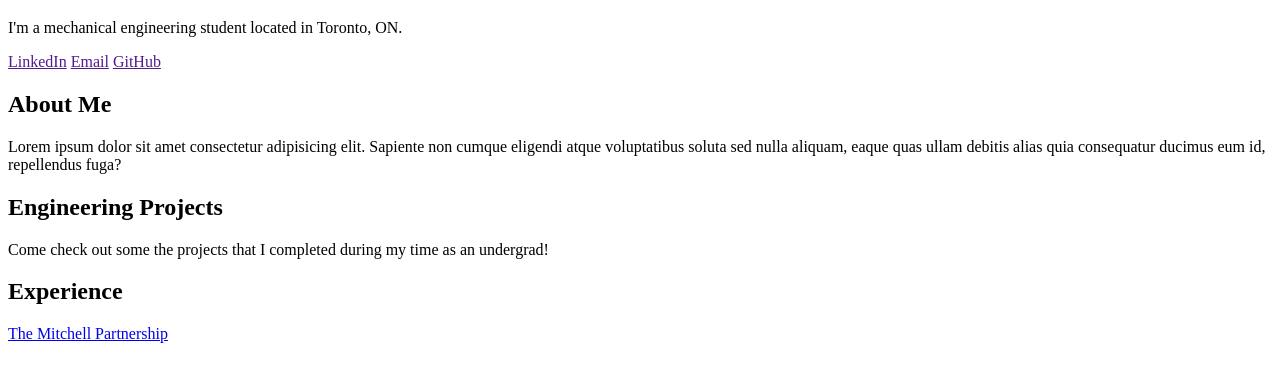
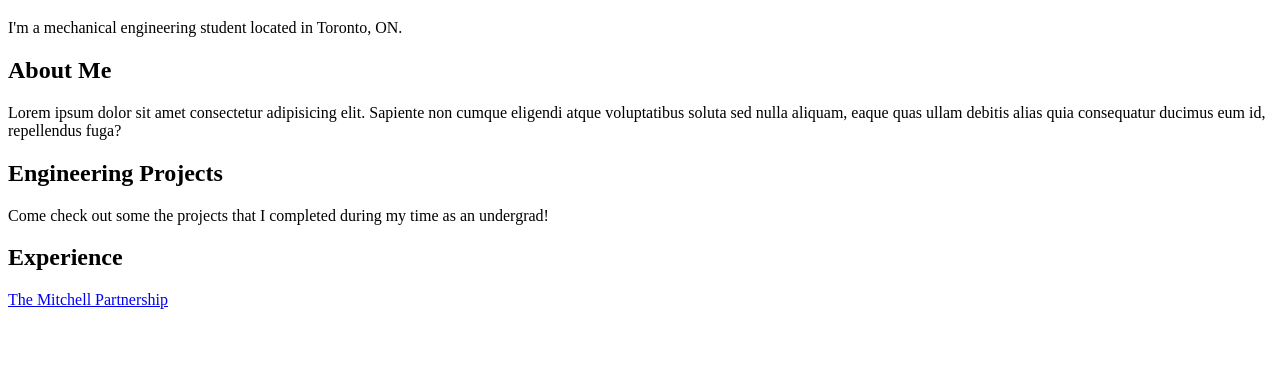
Before and after one commit to seanaelius/website, a plain HTML site: page index.html in a window 1280 px wide. Shown: the part 87-468 px from the top of the page. Drawn offline with Linux system fonts and the light colour scheme.

Commit message:
Remove socials section on main page

```diff
--- a/index.html
+++ b/index.html
@@ -26,11 +26,6 @@
         <div class="introduction">
             <h1>Hey, my name is <b>Sean Aelius</b>.</h1>
             <p>I'm a mechanical engineering student located in Toronto, ON.</p>
-        </div>
-        <div class="socials">
-            <a href="">LinkedIn</a>
-            <a href="">Email</a>
-            <a href="">GitHub</a>
         </div>
         <div class="about-me">
             <h2>About Me</h2>
```
